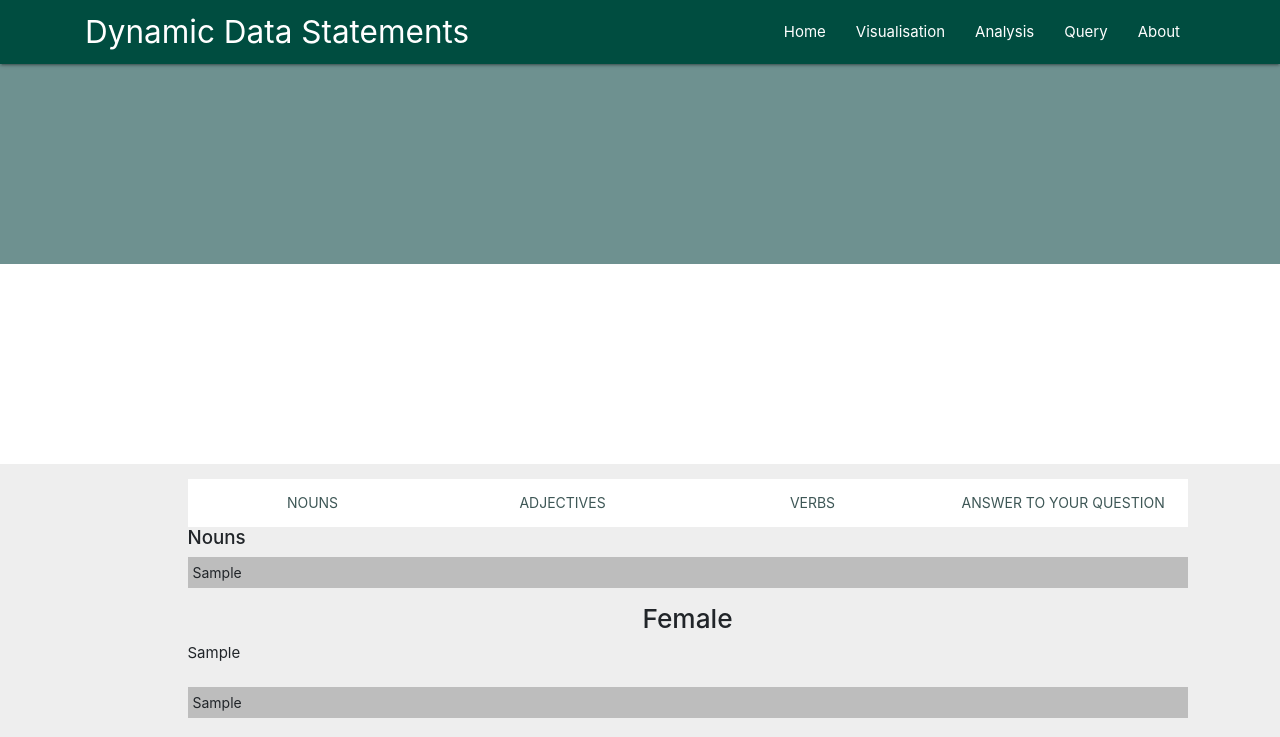
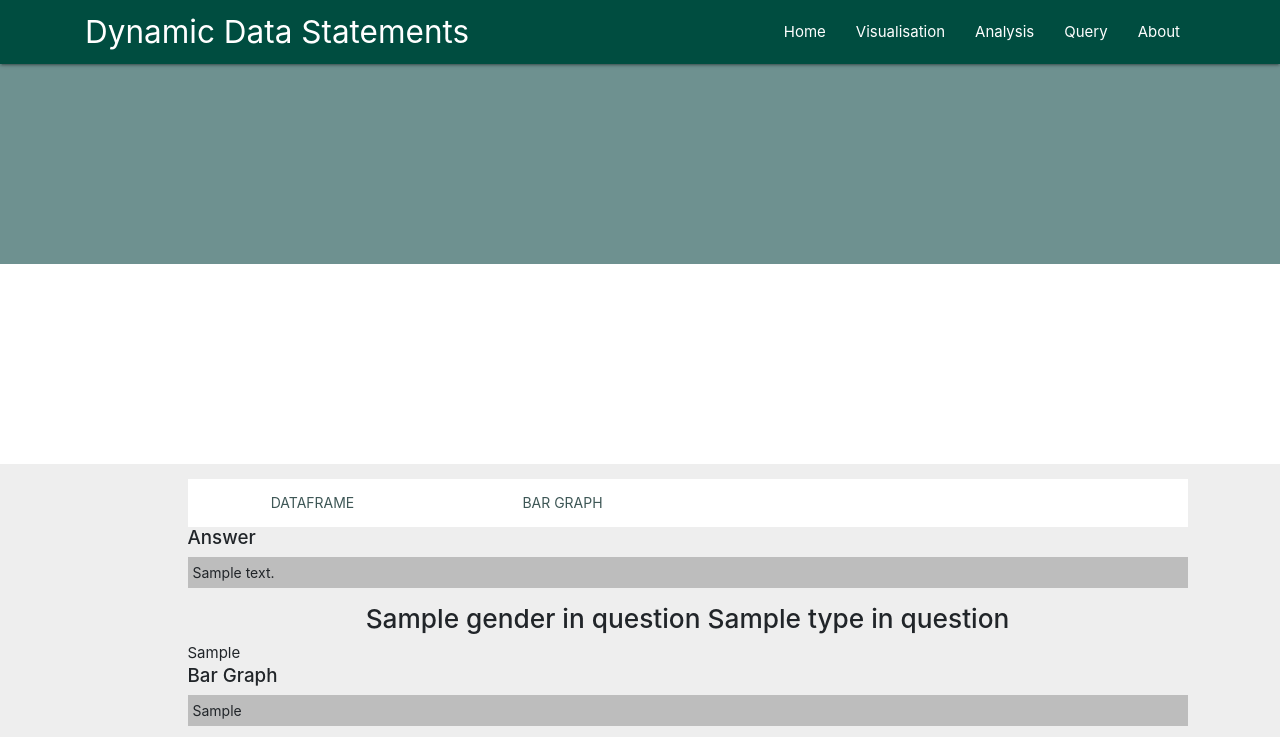
Before and after one commit to YoujingYu99/nlp_bias_visualisation, a Flask app: template bias_visualisation_app/templates/query.html in a window 1280 px wide. Shown: the top 737 px of the page. Run offline with Flask 2, Linux system fonts and the light colour scheme; the template is opened without the code that fills it: most values are stand-ins (such as "Sample title", 1, 10 or a date in 2020); parts of the project's set-up code (start-up, migrations or seed data) failed here and were passed over; some libraries are stand-ins or nearby versions; grey boxes are pictures that could not be loaded.

Commit message:
Connecting analysis and query page to make it easier for user to understand

```diff
--- a/bias_visualisation_app/templates/query.html
+++ b/bias_visualisation_app/templates/query.html
@@ -61,77 +61,26 @@
           <div class="column">
             <div class="col s12">
               <ul class="tabs">
-<!--                <li class="tab col s3">-->
-<!--                  <a href="#tab1" style="color:#3e5756">Total</a>-->
-<!--                </li>-->
                 <li class="tab col s3">
-                  <a href="#tab2" style="color:#3e5756">Nouns</a>
+                  <a href="#tab1" style="color:#3e5756">Dataframe</a>
                 </li>
                 <li class="tab col s3">
-                  <a href="#tab3" style="color:#3e5756">Adjectives</a>
-                </li>
-                <li class="tab col s3">
-                  <a href="#tab4" style="color:#3e5756">Verbs</a>
-                </li>
-                <li class="tab col s3">
-                  <a href="#tab5" style="color:#3e5756">Answer to Your Question</a>
+                  <a href="#tab2" style="color:#3e5756">Bar Graph</a>
                 </li>
               </ul>
             </div>
 
-<!--            <div id="tab1" class="col s12">-->
-<!--              <h5>Total</h5>-->
-<!--              <div class="grey lighten-1"><p style="padding:5px;font-size:14px">{{ female_tot }}</p></div>-->
-<!--              <h3 style="text-align: center">Female </h3>-->
-<!--                {{ data_fm_tot.to_html(classes="table table-striped") | safe}}-->
-<!--              </br>-->
-<!--              </br>-->
-<!--              <div class="grey lighten-1"><p style="padding:5px;font-size:14px">{{ male_tot }}</p></div>-->
-<!--              <h3 style="text-align: center">Male </h3>-->
-<!--                {{ data_m_tot.to_html(classes="table table-striped") | safe}}-->
-<!--            </div>-->
-
-            <div id="tab2" class="col s12">
-              <h5>Nouns</h5>
-              <div class="grey lighten-1"><p style="padding:5px;font-size:14px;">{{ female_nouns }}</p></div>
-              <h3 style="text-align: center">Female </h3>
-                {{ data_fm_noun.to_html(classes="table table-striped") | safe}}
-              </br>
-              </br>
-              <div class="grey lighten-1"><p style="padding:5px;font-size:14px;">{{ male_nouns }}</p></div>
-              <h3 style="text-align: center">Male</h3>
-                {{ data_m_noun.to_html(classes="table table-striped") | safe}}
-            </div>
-
-            <div id="tab3" class="col s12">
-              <h5>Adjectives</h5>
-              <div class="grey lighten-1"><p style="padding:5px;font-size:14px">{{ female_adjs }}</p></div>
-              <h3 style="text-align: center">Female </h3>
-                {{ data_fm_adj.to_html(classes="table table-striped") | safe}}
-              </br>
-              </br>
-              <div class="grey lighten-1"><p style="padding:5px;font-size:14px">{{ male_adjs }}</p></div>
-              <h3 style="text-align: center">Male </h3>
-                {{ data_m_adj.to_html(classes="table table-striped") | safe}}
-            </div>
-
-            <div id="tab4" class="col s12">
-              <h5>Verbs</h5>
-              <div class="grey lighten-1"><p style="padding:5px;font-size:14px">{{ female_verbs }}</p></div>
-              <h3 style="text-align: center">Female </h3>
-                {{ data_fm_verb.to_html(classes="table table-striped") | safe}}
-              </br>
-              </br>
-              <div class="grey lighten-1"><p style="padding:5px;font-size:14px">{{ male_verbs }}</p></div>
-              <h3 style="text-align: center">Male </h3>
-                {{ data_m_verb.to_html(classes="table table-striped") | safe}}
-            </div>
-
-            <div id="tab5" class="col s12">
+            <div id="tab1" class="col s12">
               <h5>Answer</h5>
               <div class="grey lighten-1"><p style="padding:5px;font-size:14px;">{{ answer_to_question }}</p></div>
               <h3 style="text-align: center">{{ gender_in_question}} {{ type_in_question}}</h3>
                 {{ data_question.to_html(classes="table table-striped") | safe}}
+            </div>
+
+            <div id="tab2" class="col s12">
+              <h5>Bar Graph</h5>
+              <div class="grey lighten-1"><p style="padding:5px;font-size:14px">{{ bar_graph }}</p></div>
+              <img src="{{ bar_graph }}" alt="Bar graph" style="margin-left:auto;margin-right:auto; width:1000px">
             </div>
 
           </div>
```
Also changed, not shown: bias_visualisation_app/routes.py (+6 -14 lines), bias_visualisation_app/templates/analysis.html (+30 -1 lines), bias_visualisation_app/templates/visualisation.html (+30 -30 lines).
